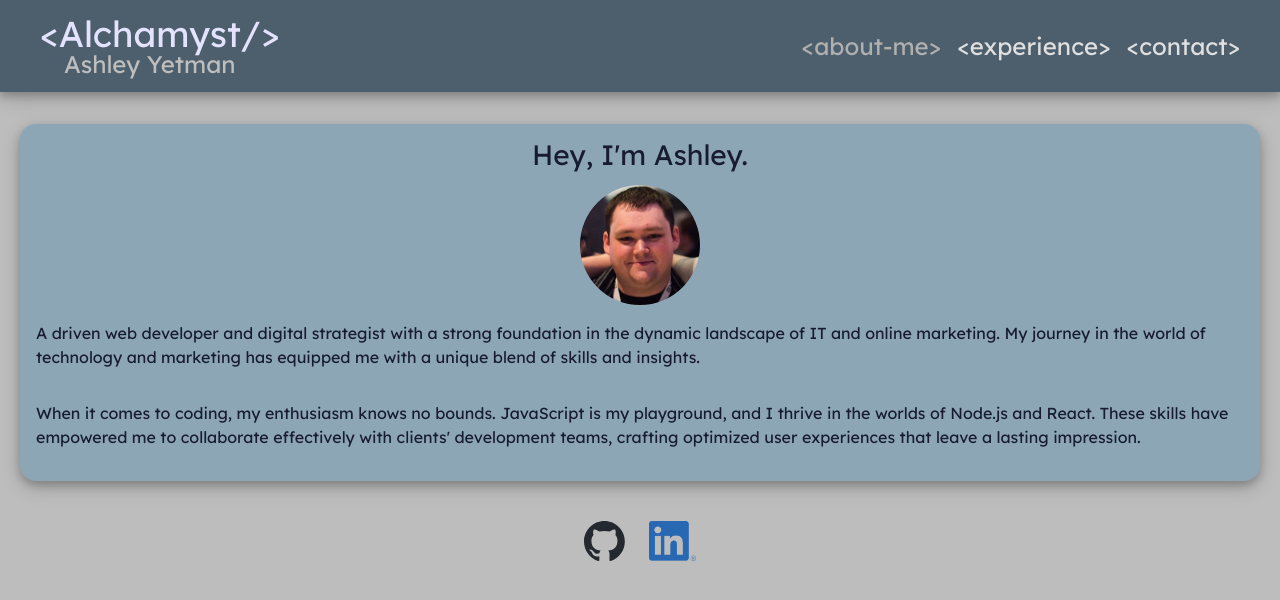
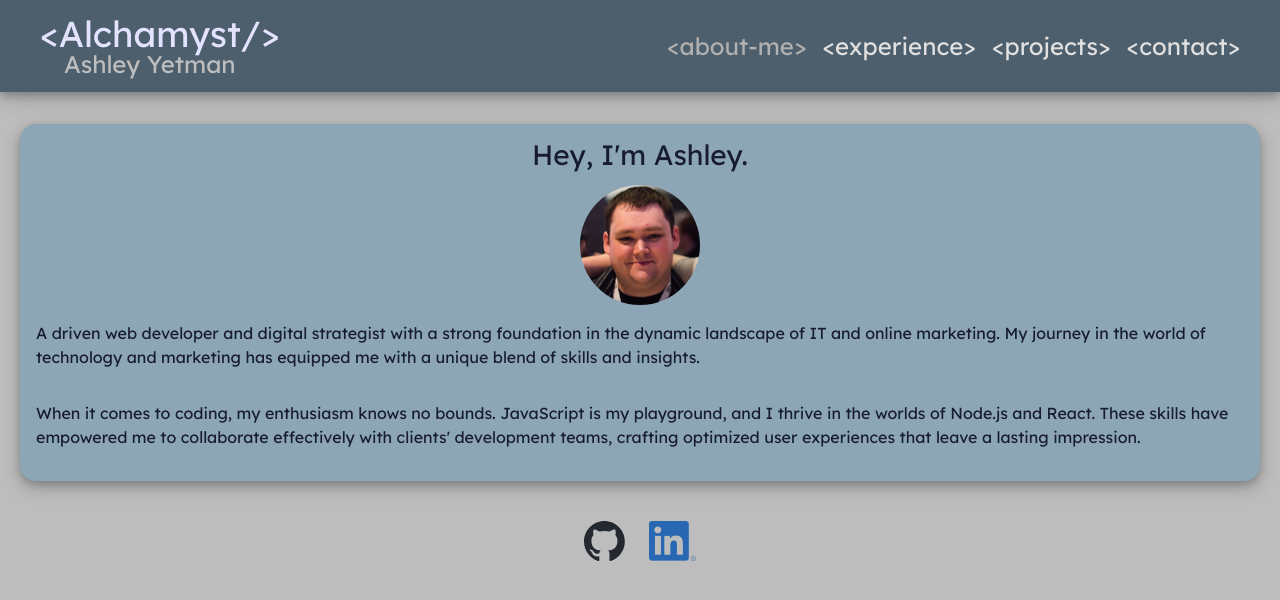
Before and after one commit to Alchamyst/ayetman-web, a React (Vite) app: page / in a window 1280 px wide. Shown: the top 600 px of the page. Built offline with nearby package versions, Linux system fonts and the light colour scheme.

Commit message:
unhide Projects page and enable route.

```diff
--- a/src/App.jsx
+++ b/src/App.jsx
@@ -19,7 +19,7 @@ function App() {
           <Routes>
             <Route path="/" element={<AboutMePage />} />
             <Route path="/experience" exact element={<ExperiencePage />} />
-            {/* <Route path="/projects" exact element={<ProjectsPage />} />      */}
+            <Route path="/projects" exact element={<ProjectsPage />} />
             <Route path="/contact" exact element={<ContactPage />} />
             <Route path="*" exact element={<NotFoundPage />} status={404}/>
           </Routes>
--- a/src/components/Navbar.jsx
+++ b/src/components/Navbar.jsx
@@ -5,7 +5,7 @@ export default function Navbar(props) {
     const pageList = [
         { "path":"/", "label": "about-me" },
         { "path":"/experience", "label": "experience" },
-        // { "path":"/projects", "label": "projects" },
+        { "path":"/projects", "label": "projects" },
         { "path":"/contact", "label": "contact" },
     ];
 
```
